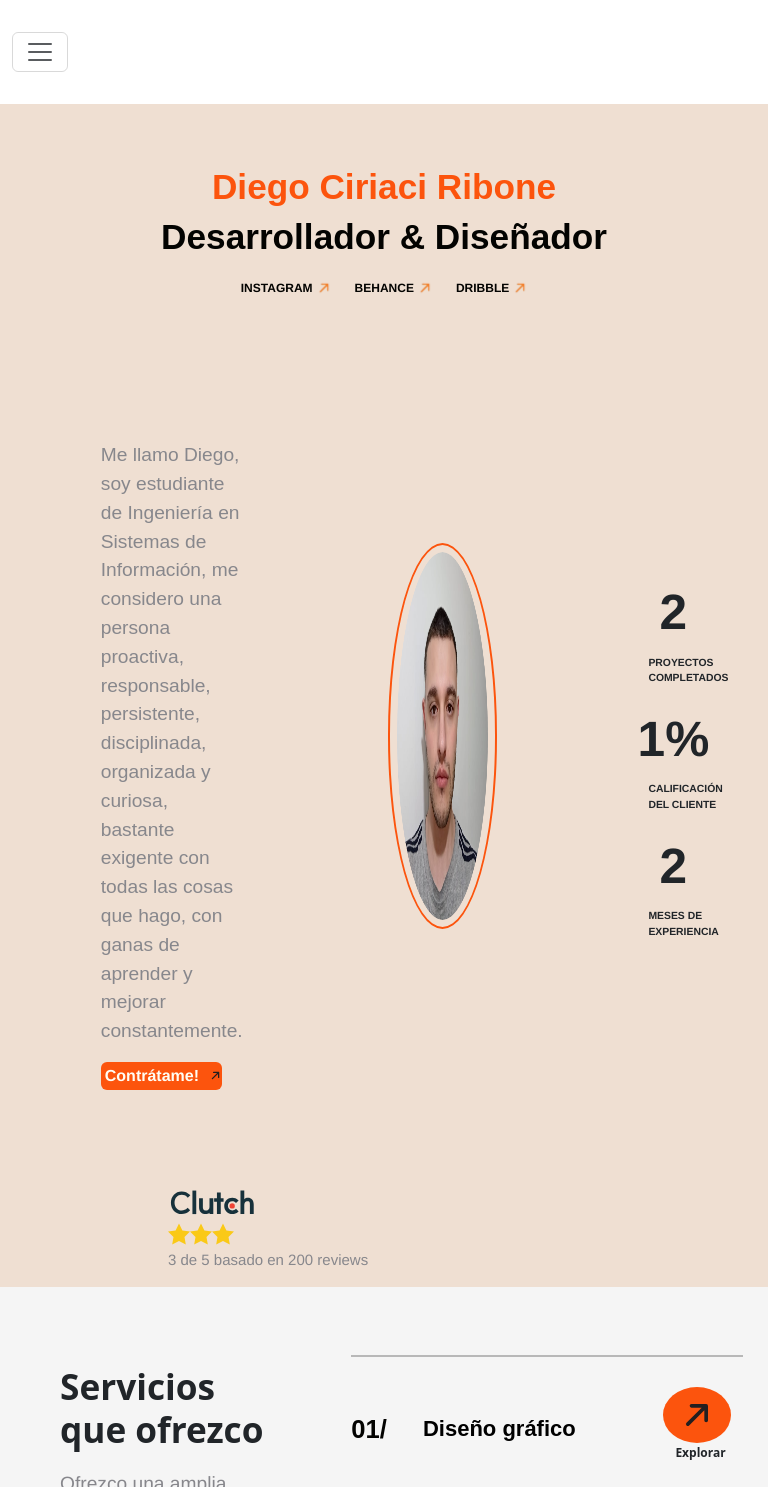
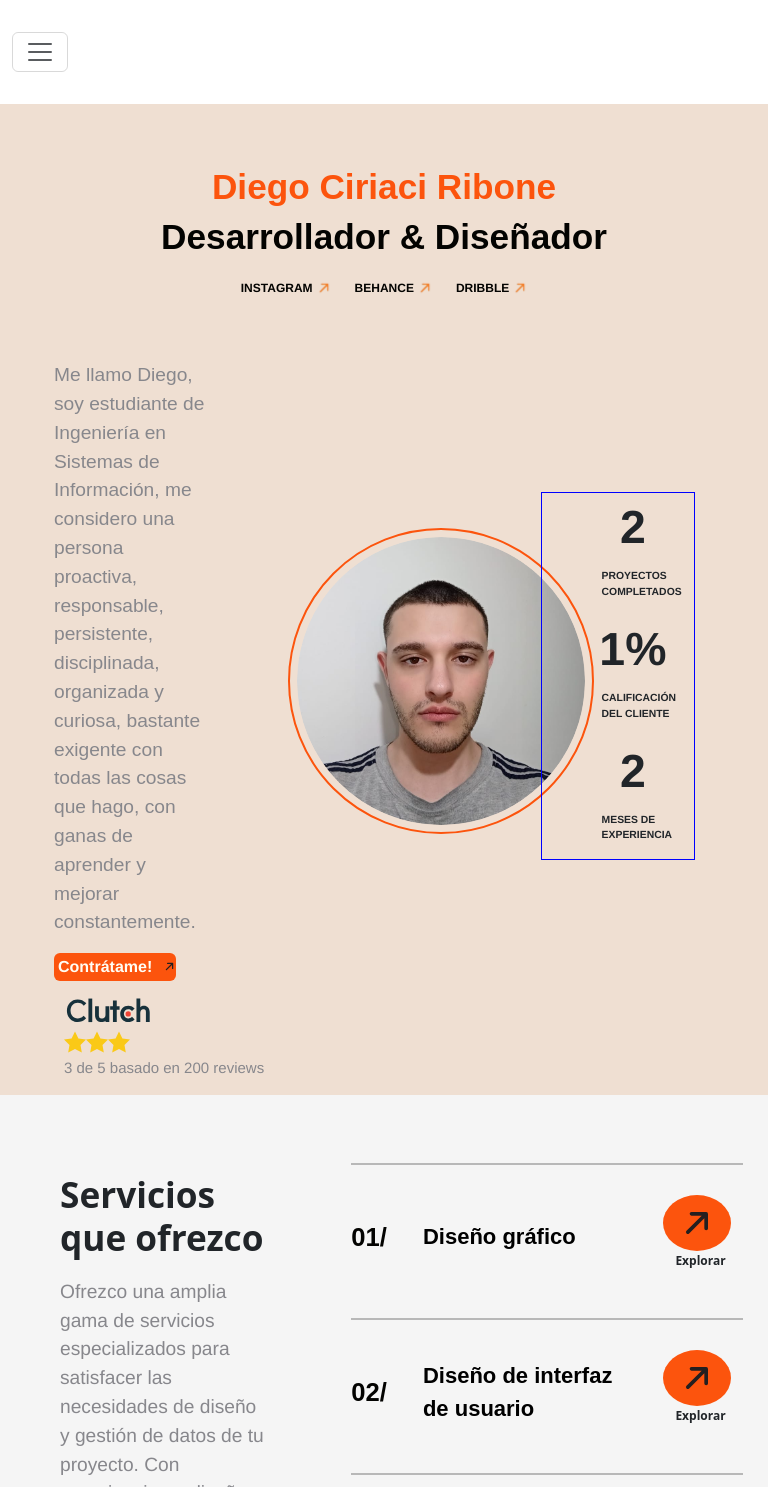
Before and after one commit to diegociriaci/PortfolioReactDiegoCiriaciRibone, a React (Vite) app in the folder vite-project/: page / in a window 768 px wide. Shown: the top 1487 px of the page. Built offline with nearby package versions, Linux system fonts and the light colour scheme.

Commit message:
Continue haciendo modificaciones al responsive del componente Hero

```diff
--- a/vite-project/src/Component/Header/Header.css
+++ b/vite-project/src/Component/Header/Header.css
@@ -59,6 +59,7 @@
     flex-wrap: wrap;
     gap: 0.5rem;
 }
+
 @media (max-width: 576px) {
     .header-custom {
         font-size: 0.65rem;
--- a/vite-project/src/Component/Hero/Hero.css
+++ b/vite-project/src/Component/Hero/Hero.css
@@ -54,7 +54,7 @@
 
 .mi-presentacion{
     flex: 1;
-    margin-top: 5rem;
+    margin-top: -5rem;
     /* margin-left: -10px; */
     padding: 0;
     width: 100%;
@@ -93,7 +93,7 @@
 .foto-perfil-flexbox{
     margin-top: 3.125rem;
     margin-bottom: 1.875rem;
-    padding-left: 7.625rem;
+    padding-left: 14.625rem;
     /* margin-left: 240px; */
 }
 
@@ -138,9 +138,10 @@
     /* position: relative; */
     bottom: 11.25rem;
     /* padding: 0.625rem 0.625rem; */
-    margin-top: 1.10rem;
-    margin-left: 7.5rem;
+    margin-top: -9.10rem;
+    margin-left: -7.5rem;
     margin-right: 7.5rem;
+
 }
 
 .imagen-clutch img{
@@ -337,11 +338,6 @@
         width: 1.125rem;
     }
 
-    .mi-presentacion{
-        padding: 0 2rem;
-        width: 100%;
-    }
-
     .mi-presentacion p{
         font-size: 1.2rem;
     }
@@ -352,20 +348,36 @@
 
     .contenedor-presentacion{
         height: auto;
-        margin-left: 2rem;
-        margin-right: 2rem;
+        margin-left: 0.5rem;
         width: 95%;
     }
 
+    .mi-presentacion{
+        width: 100%;
+        margin-top: 0;
+        /* margin-left: -10px; */
+        padding: 0;
+        width: 100%;
+    }
+
     .foto-perfil{
-        width: 100%;
-        max-width: 23rem;
-        max-height: 23rem;
+        /* width: 100%; */
+        max-width: 18rem;
+        height: auto;
         border-radius: 50%;
     }
 
+    .contenedor-info{
+        /* padding-right: 3.125rem; */
+        /* margin-right: 5.625rem; */
+        width: 100%;
+        margin-top: 0.625rem;
+        margin-bottom: 0;
+        border: 1px solid blue;
+    }
+
     .info-numero{
-        font-size: 3.1rem;
+        font-size: 2.9rem;
     }
 
     .info-texto{
@@ -373,7 +385,15 @@
     }
 
     .contenedor-puntuacion {
-        max-width: 100%;
+        /* max-width: 100%; */
+        width: 18.75rem;
+        /* height: 11.25rem; */
+        /* position: relative; */
+        bottom: 11.25rem;
+        /* padding: 0.625rem 0.625rem; */
+        margin-top: -4.10rem;
+        margin-left: 1rem;
+        margin-right: 7.5rem;
     }
 }
 
```
